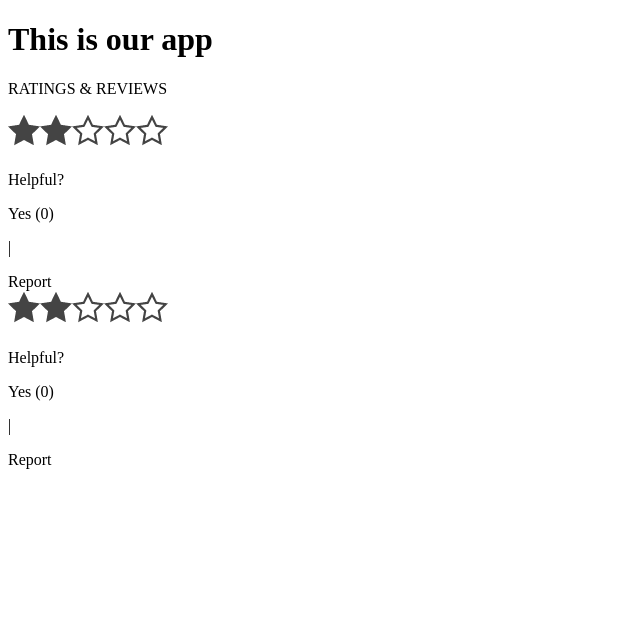
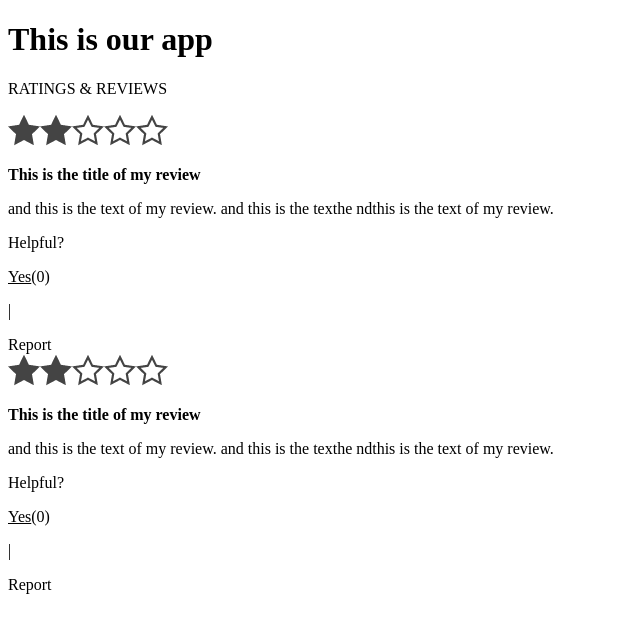
Before and after one commit to tobiasafischer/Project-Catwalk-FEC, a React app: page / in a window 1280 px wide. Shown: the top 632 px of the page, without its empty margins (0-640 px from the left). Built offline with nearby package versions, Linux system fonts and the light colour scheme; the HTML template or start-up script is replaced by a standard one.

Commit message:
Added bootstrap to tile

```diff
--- a/client/src/components/R-and-R/components/review-tile.jsx
+++ b/client/src/components/R-and-R/components/review-tile.jsx
@@ -17,12 +17,19 @@ function ReviewTile(props) {
     <div className="review-tile">
       <Stars stop={20} step={4} fractions={4} initialRating={starsRounded} readonly="true" />
       <div id="review-text-container">
-        <h1>{ title }</h1>
-        <p>{ body }</p>
+        <p className="h2">
+          { title }
+          <strong>This is the title of my review</strong>
+        </p>
+        <p className="lead">
+          { body }
+          and this is the text of my review. and this is the texthe ndthis is the text of my review.
+        </p>
         <div id="helpful">
           <p>Helpful?</p>
           <div id="helpful-yes" onClick={() => setPositiveReviews(positiveReviews + 1)} aria-hidden="true">
-            Yes (
+            <u>Yes</u>
+            (
             {positiveReviews}
             )
           </div>
```
Also changed, not shown: 1 other file (tests, documents, lock files or other folders).
